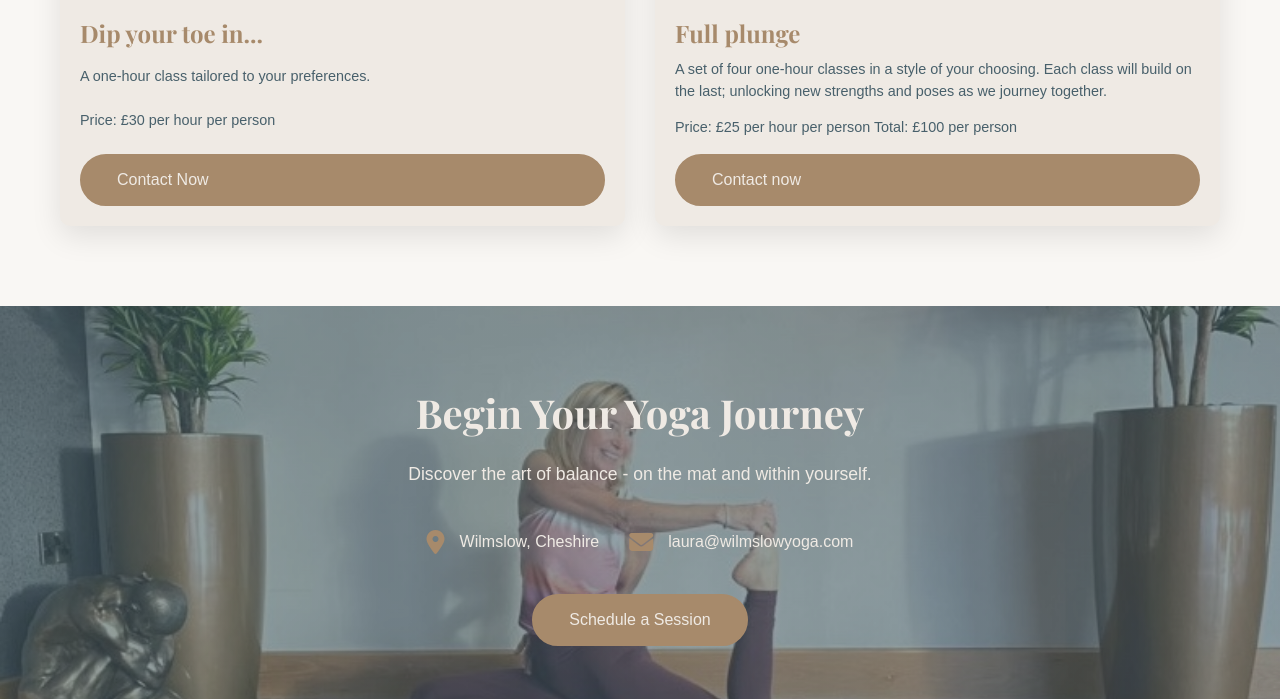
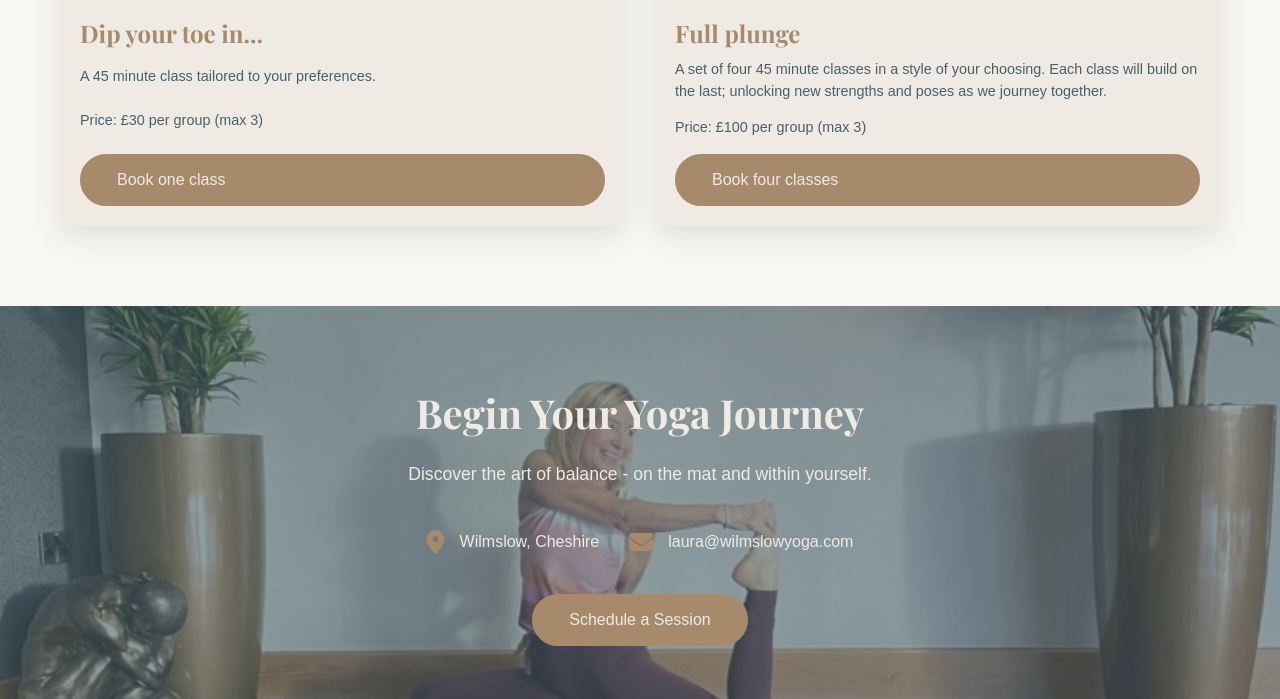
Before and after one commit to c-nnr/lauras-yoga-site, a plain HTML site: page pricing.html in a window 1280 px wide. Shown: the part 401-1100 px from the top of the page. Drawn offline with nearby package versions, Linux system fonts and the light colour scheme.

Commit message:
simple changes

```diff
--- a/pricing.html
+++ b/pricing.html
@@ -714,13 +714,13 @@
                         <div class="class-content">
                             <h3>Dip your toe in...</h3>
                             <p>
-                                A one-hour class tailored to your preferences.
+                                A 45 minute class tailored to your preferences.
                             </p>
-                            <p>Price: £30 per hour per person</p>
+                            <p>Price: £30 per group (max 3)</p>
                             <a
-                                href="mailto:laura@wilmslowyoga.com?subject=Single Session Enquiry"
+                                href="mailto:laura@wilmslowyoga.com?subject=Single Class Enquiry"
                                 class="btn"
-                                >Contact Now</a
+                                >Book one class</a
                             >
                         </div>
                     </div>
@@ -735,19 +735,18 @@
                         <div class="class-content">
                             <h3>Full plunge</h3>
                             <p>
-                                A set of four one-hour classes in a style of
+                                A set of four 45 minute classes in a style of
                                 your choosing. Each class will build on the
                                 last; unlocking new strengths and poses as we
                                 journey together.
                             </p>
                             <p>
-                                Price: £25 per hour per person Total: £100 per
-                                person
+                                Price: £100 per group (max 3)
                             </p>
                             <a
-                                href="mailto:laura@wilmslowyoga.com?subject=Four Session Enquiry"
+                                href="mailto:laura@wilmslowyoga.com?subject=Four Class Enquiry"
                                 class="btn"
-                                >Contact now</a
+                                >Book four classes</a
                             >
                         </div>
                     </div>
```
